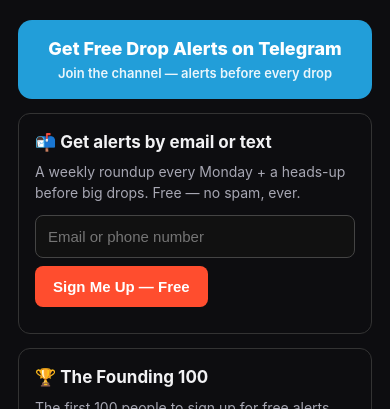
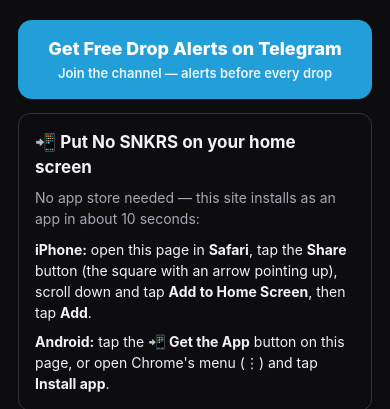
Before and after one commit to nosnkrsneeded/nosnkrsneeded.github.io, a plain HTML site: page index.html in a window 390 px wide. Shown: the part 435-844 px from the top of the page. Drawn offline with Linux system fonts and the light colour scheme.

Commit message:
Add visible app install instructions (iPhone + Android)

```diff
--- a/index.html
+++ b/index.html
@@ -63,6 +63,12 @@
     </div>
     <a class="cta" href="https://t.me/NoSNKRSNeeded">Get Free Drop Alerts on Telegram<small>Join the channel — alerts before every drop</small></a>
     <button id="installBtn" class="cta" style="display:none;background:var(--accent);border:none;width:100%;cursor:pointer;font-family:inherit">📲 Get the App — Free<small>Installs on your home screen. No app store, no Nike account.</small></button>
+    <div style="margin-top:14px;border:1px solid #333;border-radius:12px;padding:16px;text-align:left">
+      <b style="font-size:17px">📲 Put No SNKRS on your home screen</b>
+      <p style="margin:6px 0 10px;color:var(--muted);font-size:14px">No app store needed — this site installs as an app in about 10 seconds:</p>
+      <p style="margin:0 0 8px;font-size:14px"><b>iPhone:</b> open this page in <b>Safari</b>, tap the <b>Share</b> button (the square with an arrow pointing up), scroll down and tap <b>Add to Home Screen</b>, then tap <b>Add</b>.</p>
+      <p style="margin:0;font-size:14px"><b>Android:</b> tap the <b>📲 Get the App</b> button on this page, or open Chrome's menu (⋮) and tap <b>Install app</b>.</p>
+    </div>
     <div style="margin-top:14px;border:1px solid #333;border-radius:12px;padding:16px;text-align:left">
       <b style="font-size:17px">📬 Get alerts by email or text</b>
       <p style="margin:6px 0 12px;color:var(--muted);font-size:14px">A weekly roundup every Monday + a heads-up before big drops. Free — no spam, ever.</p>
```
